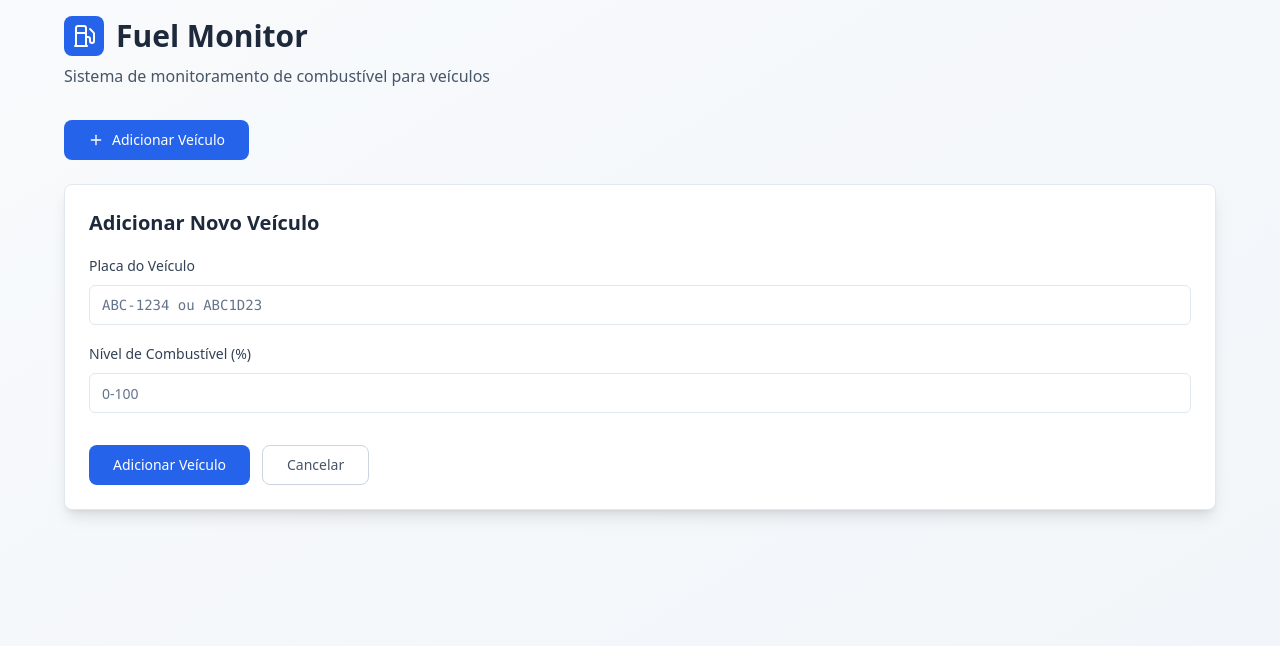
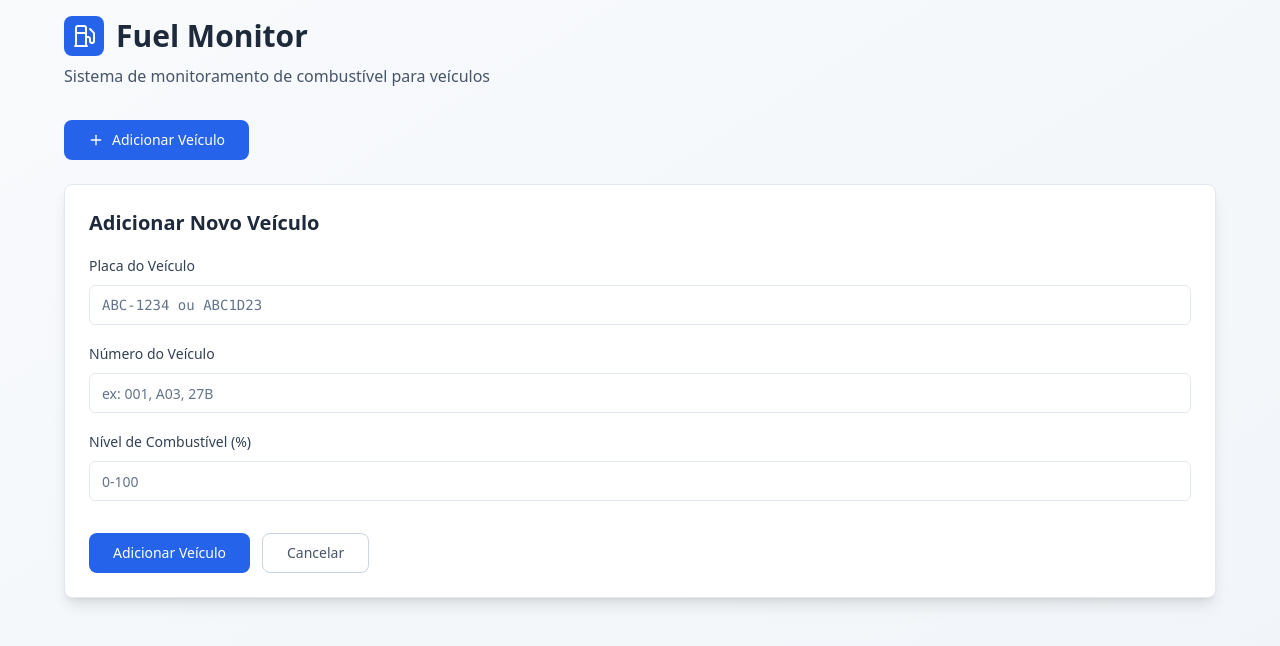
Before and after one commit to GuiCPessoa/Fuel_Monitor, a React (Vite) app: page / in a window 1280 px wide. Both pictures are taken after a click on the button "Adicionar Veículo". Shown: the top 646 px of the page. Built offline with nearby package versions, Linux system fonts and the light colour scheme.

Commit message:
Add vehicle number field and display.
Adds a vehicle number field to the vehicle registration form and displays it alongside the license plate in the vehicle card.

```diff
--- a/src/components/VehicleCard.tsx
+++ b/src/components/VehicleCard.tsx
@@ -18,10 +18,15 @@ export const VehicleCard = ({ vehicle, onEdit, onDelete }: VehicleCardProps) =>
   return (
     <Card className="p-6 bg-white shadow-lg border border-slate-200 hover:shadow-xl transition-all duration-300 transform hover:-translate-y-1">
       <div className="space-y-4">
-        {/* License Plate */}
+        {/* License Plate and Vehicle Number */}
         <div className="flex items-center justify-between">
-          <div className="bg-slate-800 text-white px-3 py-1 rounded font-mono text-sm font-bold tracking-wider">
-            {vehicle.licensePlate}
+          <div className="flex items-center gap-3">
+            <div className="bg-slate-800 text-white px-3 py-1 rounded font-mono text-sm font-bold tracking-wider">
+              {vehicle.licensePlate}
+            </div>
+            <div className="text-slate-600 text-sm font-medium">
+              Nº: {vehicle.vehicleNumber}
+            </div>
           </div>
           <div className="flex gap-2">
             <Button
--- a/src/components/VehicleForm.tsx
+++ b/src/components/VehicleForm.tsx
@@ -23,13 +23,15 @@ interface VehicleFormProps {
 
 export const VehicleForm = ({ vehicle, onSubmit, onCancel, existingVehicles }: VehicleFormProps) => {
   const [licensePlate, setLicensePlate] = useState('');
+  const [vehicleNumber, setVehicleNumber] = useState('');
   const [fuelLevel, setFuelLevel] = useState('');
-  const [errors, setErrors] = useState<{ licensePlate?: string; fuelLevel?: string }>({});
+  const [errors, setErrors] = useState<{ licensePlate?: string; vehicleNumber?: string; fuelLevel?: string }>({});
   const [showDuplicateAlert, setShowDuplicateAlert] = useState(false);
 
   useEffect(() => {
     if (vehicle) {
       setLicensePlate(vehicle.licensePlate);
+      setVehicleNumber(vehicle.vehicleNumber);
       setFuelLevel(vehicle.fuelLevel.toString());
     }
   }, [vehicle]);
@@ -53,7 +55,7 @@ export const VehicleForm = ({ vehicle, onSubmit, onCancel, existingVehicles }: V
   const handleSubmit = (e: React.FormEvent) => {
     e.preventDefault();
 
-    const newErrors: { licensePlate?: string; fuelLevel?: string } = {};
+    const newErrors: { licensePlate?: string; vehicleNumber?: string; fuelLevel?: string } = {};
 
     // Validate license plate
     if (!licensePlate.trim()) {
@@ -64,6 +66,11 @@ export const VehicleForm = ({ vehicle, onSubmit, onCancel, existingVehicles }: V
       // Show duplicate alert popup instead of form error
       setShowDuplicateAlert(true);
       return;
+    }
+
+    // Validate vehicle number
+    if (!vehicleNumber.trim()) {
+      newErrors.vehicleNumber = 'Número do veículo é obrigatório';
     }
 
     // Validate fuel level
@@ -79,9 +86,11 @@ export const VehicleForm = ({ vehicle, onSubmit, onCancel, existingVehicles }: V
     if (Object.keys(newErrors).length === 0) {
       onSubmit({
         licensePlate: licensePlate.toUpperCase(),
+        vehicleNumber: vehicleNumber.trim(),
         fuelLevel: fuelNumber,
       });
       setLicensePlate('');
+      setVehicleNumber('');
       setFuelLevel('');
     }
   };
@@ -138,6 +147,24 @@ export const VehicleForm = ({ vehicle, onSubmit, onCancel, existingVehicles }: V
             />
             {errors.licensePlate && (
               <p className="text-red-500 text-sm">{errors.licensePlate}</p>
+            )}
+          </div>
+
+          {/* Vehicle Number */}
+          <div className="space-y-2">
+            <Label htmlFor="vehicleNumber" className="text-slate-700 font-medium">
+              Número do Veículo
+            </Label>
+            <Input
+              id="vehicleNumber"
+              type="text"
+              value={vehicleNumber}
+              onChange={(e) => setVehicleNumber(e.target.value)}
+              placeholder="ex: 001, A03, 27B"
+              className={errors.vehicleNumber ? 'border-red-500' : ''}
+            />
+            {errors.vehicleNumber && (
+              <p className="text-red-500 text-sm">{errors.vehicleNumber}</p>
             )}
           </div>
 
--- a/src/types/Vehicle.ts
+++ b/src/types/Vehicle.ts
@@ -2,6 +2,7 @@
 export interface Vehicle {
   id: string;
   licensePlate: string;
+  vehicleNumber: string;
   fuelLevel: number;
 }
 
```
